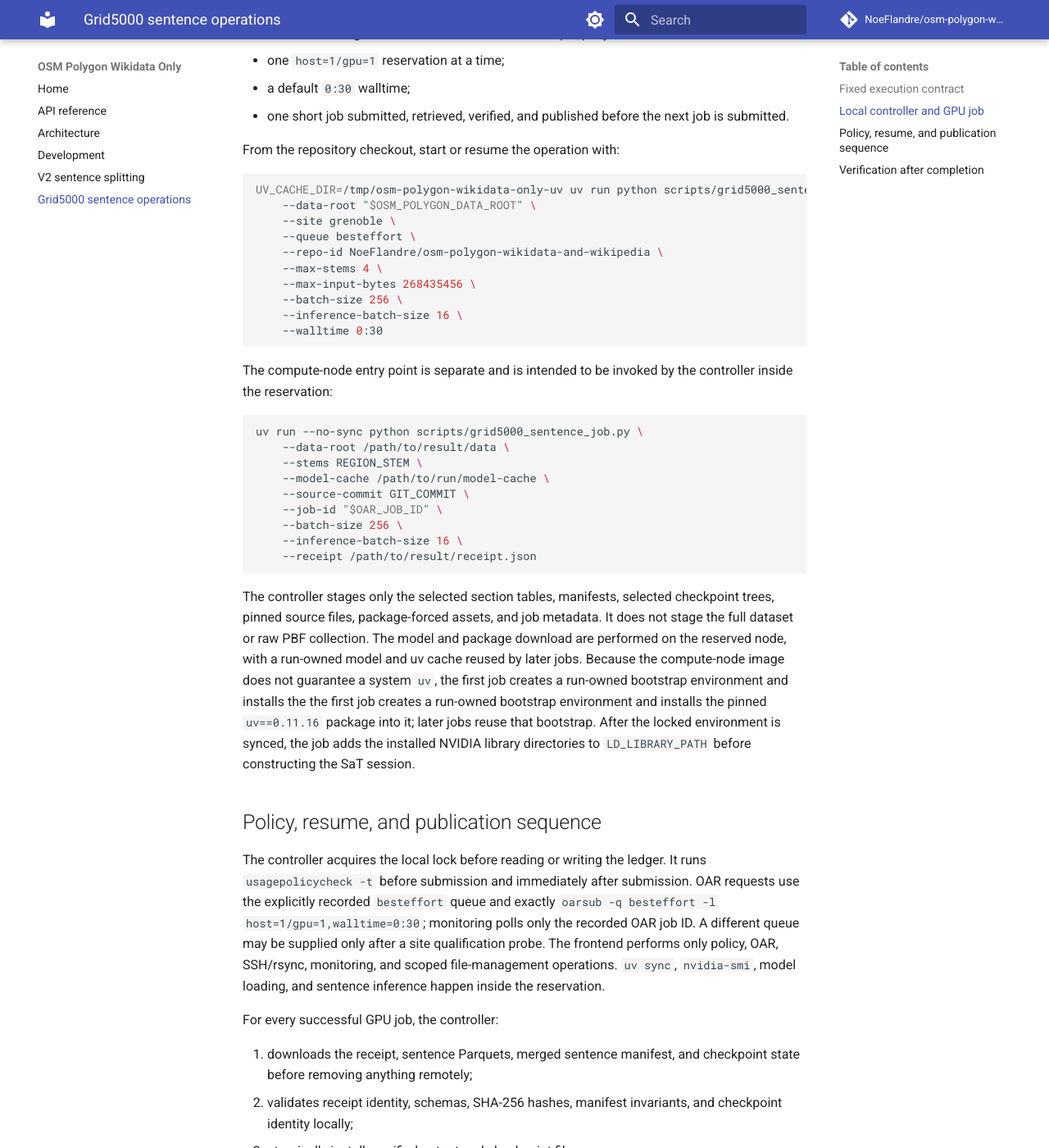
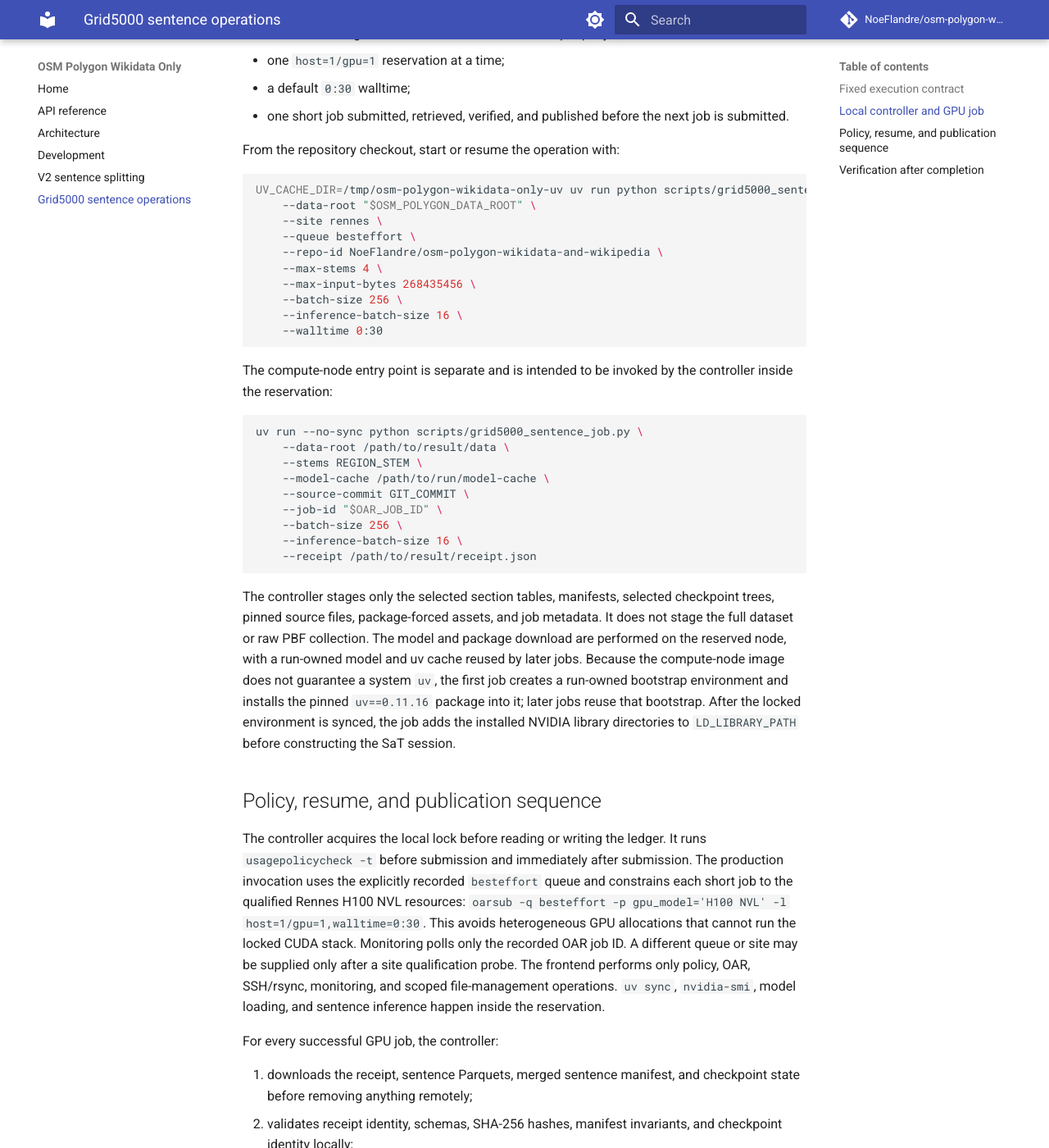
Before and after one commit to NoeFlandre/osm-polygon-wikidata-only, an MkDocs documentation site: the page built from docs/grid5000-sentence-splitting.md, in a window 1280 px wide and 1400 px high, scrolled down 868 px. Shown: the whole window at 82% size. Built offline with MkDocs 1.6.1 and Material for MkDocs 9.7.7, drawn with Linux system fonts in a browser that asks for light colours; comment, search, counter and statistics services are not loaded.

Commit message:
fix: constrain Grid5000 jobs to compatible GPUs

````diff
--- a/docs/grid5000-sentence-splitting.md
+++ b/docs/grid5000-sentence-splitting.md
@@ -44,7 +44,7 @@ From the repository checkout, start or resume the operation with:
 ```bash
 UV_CACHE_DIR=/tmp/osm-polygon-wikidata-only-uv uv run python scripts/grid5000_sentence_controller.py \
     --data-root "$OSM_POLYGON_DATA_ROOT" \
-    --site grenoble \
+    --site rennes \
     --queue besteffort \
     --repo-id NoeFlandre/osm-polygon-wikidata-and-wikipedia \
     --max-stems 4 \
@@ -75,7 +75,6 @@ the full dataset or raw PBF collection. The model and package download are
 performed on the reserved node, with a run-owned model and uv cache reused by
 later jobs. Because the compute-node image does not guarantee a system `uv`,
 the first job creates a run-owned bootstrap environment and installs the
-the first job creates a run-owned bootstrap environment and installs the
 pinned `uv==0.11.16` package into it; later jobs reuse that bootstrap. After
 the locked environment is synced, the job adds the installed NVIDIA library
 directories to `LD_LIBRARY_PATH` before constructing the SaT session.
@@ -84,10 +83,13 @@ directories to `LD_LIBRARY_PATH` before constructing the SaT session.
 
 The controller acquires the local lock before reading or writing the ledger.
 It runs `usagepolicycheck -t` before submission and immediately after
-submission. OAR requests use the explicitly recorded `besteffort` queue and
-exactly `oarsub -q besteffort -l host=1/gpu=1,walltime=0:30`; monitoring polls
-only the recorded OAR job ID. A different queue may be supplied only after a
-site qualification probe. The frontend performs only policy, OAR, SSH/rsync,
+submission. The production invocation uses the explicitly recorded
+`besteffort` queue and constrains each short job to the qualified Rennes
+H100 NVL resources: `oarsub -q besteffort -p gpu_model='H100 NVL' -l
+host=1/gpu=1,walltime=0:30`. This avoids heterogeneous GPU allocations that
+cannot run the locked CUDA stack. Monitoring polls only the recorded OAR job
+ID. A different queue or site may be supplied only after a site qualification
+probe. The frontend performs only policy, OAR, SSH/rsync,
 monitoring, and scoped file-management operations. `uv sync`, `nvidia-smi`,
 model loading, and sentence inference happen inside the reservation.
 
````
Also changed, not shown: 2 other files.
